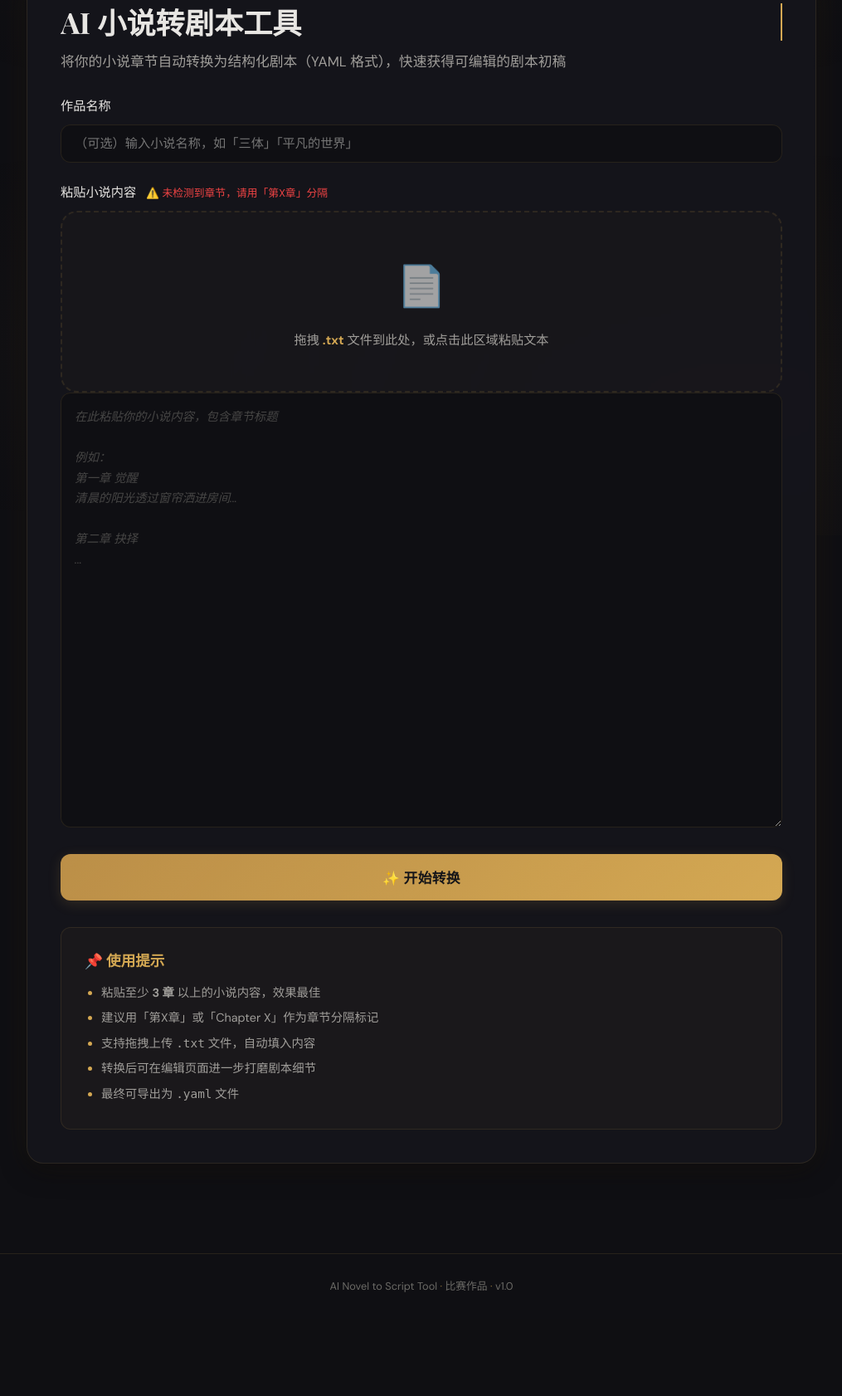
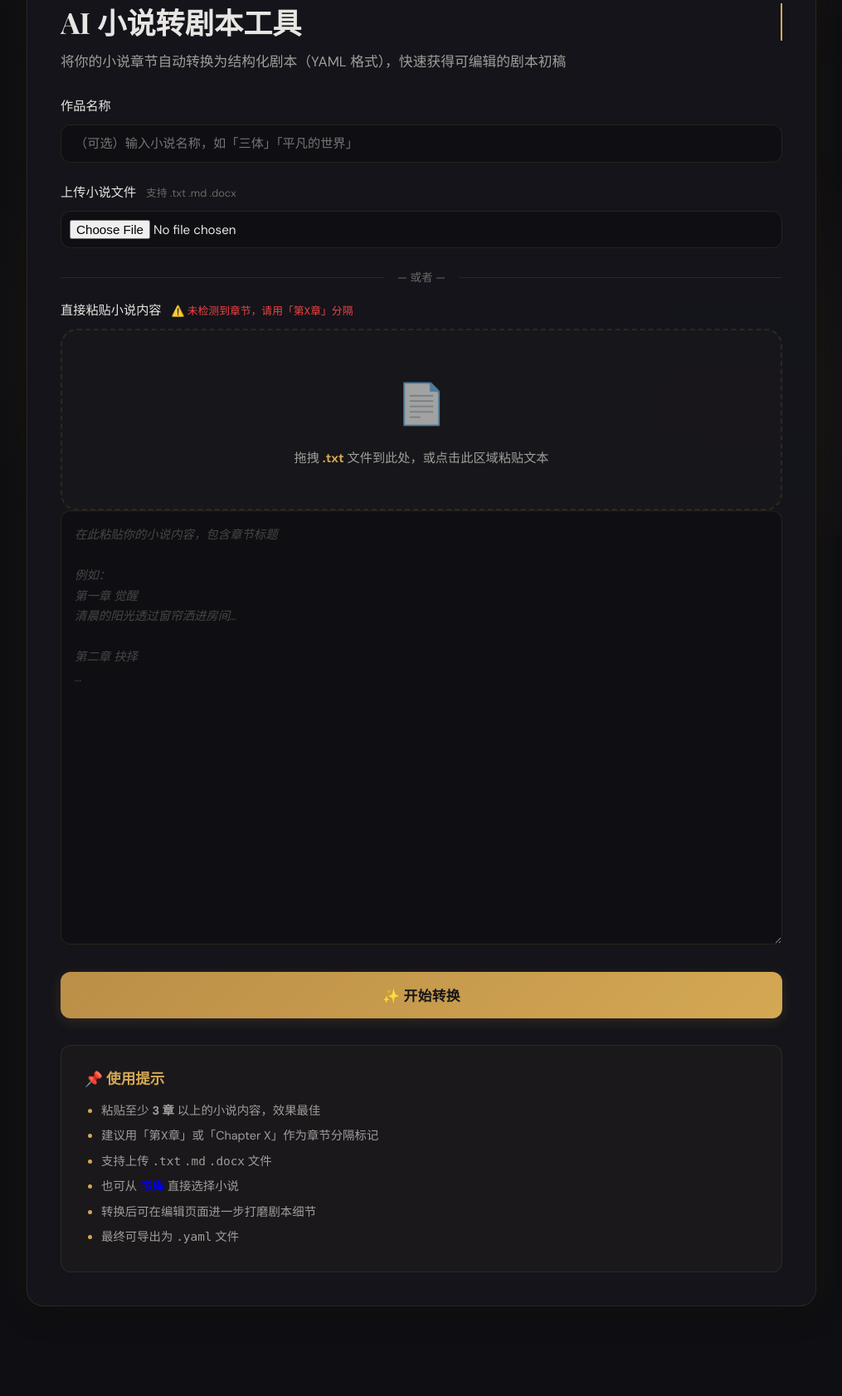
Before and after one commit to goodddGrades/qiniuyun_contest, a Flask app: page / in a window 1280 px wide. Shown: the part 155-1837 px from the top of the page at 83% size, without its empty margins (132-1147 px from the left). Before the commit the page ends 1712 px from the top, so only its background shows below. Run offline with Flask 3, Linux system fonts and the light colour scheme; some web fonts are replaced.

Commit message:
feat: DeepSeek + file upload
- 支持 DeepSeek（OpenAI 兼容接口），配置 DEEPSEEK_API_KEY 即用
- 支持 .txt .md .docx 文件上传
- 新增书库页面 books/，可浏览并选择本地小说
- 保留 Anthropic SDK 和 mock 降级，向后兼容

Co-authored-by: Claude Code <2719405535@qq.com>

```diff
--- a/app.py
+++ b/app.py
@@ -9,9 +9,17 @@ AI小说转剧本工具 - Flask Web 应用
   /download/ 下载 YAML
 """
 
+import io
+import os
+import sys
 import uuid
+
 import yaml
 from pathlib import Path
+
+# Windows GBK 编码兼容：强制 Flask 输出 UTF-8
+sys.stdout = io.TextIOWrapper(sys.stdout.buffer, encoding="utf-8")
+sys.stderr = io.TextIOWrapper(sys.stderr.buffer, encoding="utf-8")
 
 from flask import (
     Flask,
@@ -27,15 +35,47 @@ from config import Config
 from novel_to_script.converter import NovelConverter
 
 # -----------------------------------------------------------
+# 支持的文件格式
+# -----------------------------------------------------------
+SUPPORTED_EXTENSIONS = {".txt", ".md", ".docx"}
+
+# -----------------------------------------------------------
 # 应用初始化
 # -----------------------------------------------------------
 
 app = Flask(__name__)
 app.config.from_object(Config)
 
+# Windows 兼容：所有响应强制 UTF-8 编码
+app.config["JSON_AS_ASCII"] = False
+
+
+@app.after_request
+def force_utf8(response):
+    """确保所有响应使用 UTF-8 编码（解决 Windows GBK 问题）"""
+    response.content_type = "text/html; charset=utf-8"
+    return response
+
+
 # 临时存储（生产环境应改用数据库）
 STORAGE_DIR = Path("instance/scripts")
 STORAGE_DIR.mkdir(parents=True, exist_ok=True)
+
+
+def extract_text_from_file(filepath: Path) -> str:
+    """从不同格式的文件中提取文本内容"""
+    ext = filepath.suffix.lower()
+
+    if ext == ".docx":
+        try:
+            from docx import Document
+            doc = Document(str(filepath))
+            return "\n\n".join(p.text for p in doc.paragraphs if p.text.strip())
+        except ImportError:
+            return f"[错误：未安装 python-docx，无法读取 {filepath.name}]"
+
+    # .txt / .md 直接以 UTF-8 读取
+    return filepath.read_text(encoding="utf-8")
 
 
 def _save_script(data: dict, script_id: str = "") -> str:
@@ -67,14 +107,70 @@ def index():
     return render_template("index.html")
 
 
+@app.route("/books")
+def list_books():
+    """列出 book/ 目录下所有小说"""
+    book_dir = Path("book")
+    if not book_dir.exists():
+        return render_template("index.html", error="book/ 文件夹不存在，请在项目根目录创建")
+
+    books = []
+    for f in sorted(book_dir.iterdir()):
+        if f.suffix.lower() in SUPPORTED_EXTENSIONS:
+            size_kb = f.stat().st_size / 1024
+            books.append({
+                "name": f.name,
+                "size": f"{size_kb:.0f} KB",
+                "ext": f.suffix.lower(),
+            })
+    return render_template("books.html", books=books)
+
+
+@app.route("/books/<path:filename>")
+def read_book(filename: str):
+    """读取 book/ 下指定小说内容"""
+    filepath = Path("book") / filename
+    if not filepath.exists() or filepath.suffix.lower() not in SUPPORTED_EXTENSIONS:
+        return render_template("index.html", error=f"文件不存在或格式不支持: {filename}")
+
+    text = extract_text_from_file(filepath)
+    title = filepath.stem
+    return render_template(
+        "index.html",
+        preset_title=title,
+        preset_text=text,
+        from_book=filename,
+    )
+
+
 @app.route("/convert", methods=["POST"])
 def convert():
-    """接收小说文本，执行转换"""
-    novel_text = request.form.get("novel_text", "").strip()
+    """接收小说文本（粘贴或上传文件），执行转换"""
     title = request.form.get("title", "").strip() or "未命名作品"
+    novel_text = ""
+
+    # 优先读上传的文件
+    uploaded_file = request.files.get("file")
+    if uploaded_file and uploaded_file.filename:
+        ext = Path(uploaded_file.filename).suffix.lower()
+        if ext not in SUPPORTED_EXTENSIONS:
+            return render_template(
+                "index.html",
+                error=f"不支持的文件格式：{ext}，支持：{', '.join(SUPPORTED_EXTENSIONS)}",
+            )
+        # 保存临时文件再读取
+        tmp = STORAGE_DIR / uploaded_file.filename
+        uploaded_file.save(str(tmp))
+        novel_text = extract_text_from_file(tmp)
+        tmp.unlink(missing_ok=True)
+        title = title or Path(uploaded_file.filename).stem
+
+    # 没有文件就取粘贴框的内容
+    if not novel_text:
+        novel_text = request.form.get("novel_text", "").strip()
 
     if not novel_text:
-        return render_template("index.html", error="请粘贴小说内容")
+        return render_template("index.html", error="请粘贴小说内容或上传文件")
 
     # 执行转换
     converter = NovelConverter()
--- a/requirements.txt
+++ b/requirements.txt
@@ -2,4 +2,6 @@ flask==3.1.1
 pyyaml==6.0.2
 python-dotenv==1.1.0
 anthropic==0.49.0
+openai>=1.0.0
+python-docx>=1.1.0
 pytest==8.3.5
--- a/static/css/style.css
+++ b/static/css/style.css
@@ -975,3 +975,98 @@ main.container {
     background: rgba(212, 168, 83, 0.25);
     color: var(--text-primary);
 }
+
+/* ============================================================
+   书库网格
+   ============================================================ */
+.book-grid {
+    display: grid;
+    grid-template-columns: repeat(auto-fill, minmax(220px, 1fr));
+    gap: 16px;
+    margin-top: 20px;
+}
+
+.book-card {
+    display: flex;
+    align-items: center;
+    gap: 16px;
+    padding: 20px;
+    background: var(--bg-card);
+    border: 1px solid var(--border-subtle);
+    border-radius: var(--radius-md);
+    text-decoration: none;
+    color: var(--text-primary);
+    transition: all 0.25s ease;
+}
+
+.book-card:hover {
+    border-color: var(--gold-primary);
+    transform: translateY(-2px);
+    box-shadow: 0 8px 24px rgba(0,0,0,0.15);
+}
+
+.book-icon {
+    font-size: 2.2rem;
+    flex-shrink: 0;
+}
+
+.book-info h3 {
+    font-size: 0.95rem;
+    font-weight: 500;
+    word-break: break-all;
+    margin-bottom: 4px;
+}
+
+.book-meta {
+    font-size: 0.8rem;
+    color: var(--text-muted);
+}
+
+.empty-state {
+    text-align: center;
+    padding: 60px 20px;
+    color: var(--text-secondary);
+}
+
+.empty-state p {
+    margin-bottom: 8px;
+}
+
+/* ============================================================
+   表单分割线
+   ============================================================ */
+.form-divider {
+    display: flex;
+    align-items: center;
+    gap: 16px;
+    color: var(--text-muted);
+    font-size: 0.85rem;
+    margin: 16px 0;
+}
+
+.form-divider::before,
+.form-divider::after {
+    content: '';
+    flex: 1;
+    height: 1px;
+    background: var(--border-subtle);
+}
+
+/* ============================================================
+   信息提示
+   ============================================================ */
+.alert-info {
+    background: rgba(96, 165, 250, 0.08);
+    color: var(--info, #60a5fa);
+    border: 1px solid rgba(96, 165, 250, 0.2);
+}
+
+.alert-info a {
+    color: var(--text-secondary);
+    text-decoration: none;
+    font-size: 0.85rem;
+}
+
+.alert-info a:hover {
+    color: var(--text-primary);
+}
--- a/templates/index.html
+++ b/templates/index.html
@@ -10,19 +10,41 @@
     <div class="alert alert-error">{{ error }}</div>
     {% endif %}
 
-    <form action="{{ url_for('convert') }}" method="POST" class="upload-form" id="uploadForm">
+    {% if from_book %}
+    <div class="alert alert-info">
+        📂 已从书库加载：<strong>{{ from_book }}</strong>
+        <a href="{{ url_for('list_books') }}" style="float:right">← 返回书库</a>
+    </div>
+    {% endif %}
+
+    <form action="{{ url_for('convert') }}" method="POST"
+          class="upload-form" id="uploadForm" enctype="multipart/form-data">
         <div class="form-group">
             <label for="title">作品名称</label>
             <input type="text" id="title" name="title"
-                   placeholder="（可选）输入小说名称，如「三体」「平凡的世界」" class="form-input">
+                   placeholder="（可选）输入小说名称，如「三体」「平凡的世界」"
+                   class="form-input" value="{{ preset_title or '' }}">
         </div>
 
         <div class="form-group">
+            <label>
+                上传小说文件
+                <span class="hint">支持 .txt .md .docx</span>
+            </label>
+            <input type="file" id="fileInput" name="file"
+                   accept=".txt,.md,.docx" class="form-input"
+                   style="padding:10px">
+        </div>
+
+        <div class="form-divider">— 或者 —</div>
+
+        <div class="form-group">
             <label for="novel_text">
-                粘贴小说内容
+                直接粘贴小说内容
                 <span class="hint" id="chapterCount">至少 3 个章节，用「第X章」分隔</span>
             </label>
-            <div class="drop-zone" id="dropZone">
+            <div class="drop-zone" id="dropZone"
+                 {% if from_book %}style="display:none"{% endif %}>
                 <span class="drop-zone-icon">📄</span>
                 <p class="drop-zone-text">
                     拖拽 <strong>.txt</strong> 文件到此处，或点击此区域粘贴文本
@@ -30,7 +52,7 @@
             </div>
             <textarea id="novel_text" name="novel_text" rows="20"
                       placeholder="在此粘贴你的小说内容，包含章节标题&#10;&#10;例如：&#10;第一章 觉醒&#10;清晨的阳光透过窗帘洒进房间...&#10;&#10;第二章 抉择&#10;..."
-                      class="form-textarea"></textarea>
+                      class="form-textarea">{{ preset_text or '' }}</textarea>
         </div>
 
         <button type="submit" class="btn btn-primary btn-lg">
@@ -43,7 +65,8 @@
         <ul>
             <li>粘贴至少 <strong>3 章</strong> 以上的小说内容，效果最佳</li>
             <li>建议用「第X章」或「Chapter X」作为章节分隔标记</li>
-            <li>支持拖拽上传 <code>.txt</code> 文件，自动填入内容</li>
+            <li>支持上传 <code>.txt</code> <code>.md</code> <code>.docx</code> 文件</li>
+            <li>也可从 <a href="{{ url_for('list_books') }}"><strong>书库</strong></a> 直接选择小说</li>
             <li>转换后可在编辑页面进一步打磨剧本细节</li>
             <li>最终可导出为 <code>.yaml</code> 文件</li>
         </ul>
```
Also changed, not shown: config.py (+7 -1 lines), novel_to_script/converter.py (+59 -22 lines), templates/books.html (added, +32 -0 lines), 1 other file.
